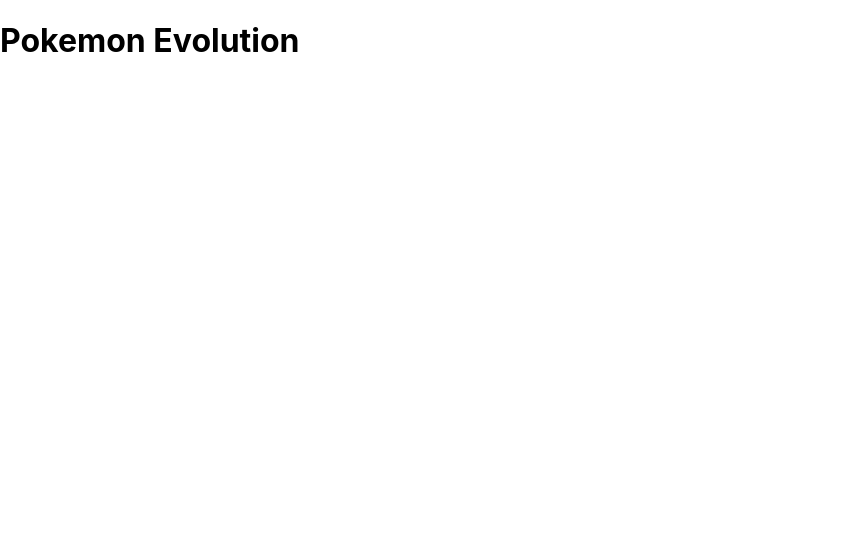
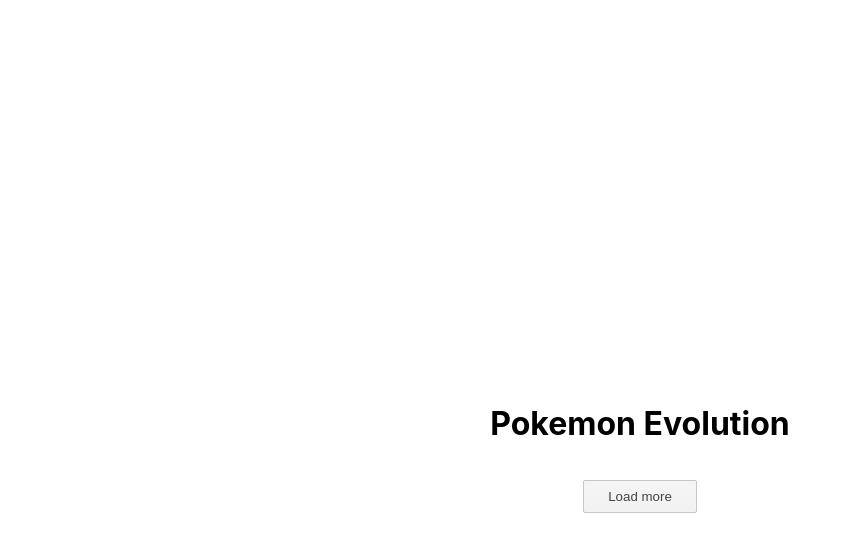
Before and after one commit to clemenceiris/pokedex-react, a React (Create React App) app: page / in a window 1280 px wide. Shown: the top 552 px of the page, without its empty margins (0-849 px from the left). Built offline with nearby package versions, Linux system fonts and the light colour scheme.

Commit message:
add style

```diff
--- a/src/App.js
+++ b/src/App.js
@@ -1,8 +1,14 @@
 
 function App() {
   return (
-    <div className="App">
+    <div className="app-container">
       <h1>Pokemon Evolution</h1>
+      <div className="pokemon-container">
+        <div className="all-container">
+
+        </div>
+        <button className="load-more">Load more</button>
+      </div>
     </div>
   );
 }
--- a/src/index.css
+++ b/src/index.css
@@ -11,3 +11,105 @@
   font-family: source-code-pro, Menlo, Monaco, Consolas, 'Courier New',
     monospace;
 }
+.rock {
+  background-color: rgb(148, 81, 81);
+}
+.ghost {
+  background-color: rgb(247, 247, 247);
+}
+.electric {
+  background-color: rgb(255, 255, 161);
+}
+.bug {
+  background-color: #F6D6A7;
+}
+.poison {
+  background-color: #e0a7f6;
+}
+.normal {
+  background-color: #F4F4F4;
+}
+.fairy {
+  background-color: rgba(255, 192, 203, 0.863);
+}
+.fire {
+  background-color: #FBE3DF;
+}
+.grass {
+  background-color:#E2F9E1;
+}
+.water {
+  background-color:#E0F1FD;
+}
+
+.app-container {
+  display: flex;
+  flex-direction: column;
+  align-items: center;
+  justify-content: center;
+  min-height: 100vh;
+  padding: 3rem 0.5rem;
+}
+.pokemon-container {
+  display: flex;
+  flex-direction: column;
+  align-items: center;
+  justify-content: center;
+}
+.all-container {
+  display: flex;
+  flex-wrap: wrap;
+  align-items: center;
+  justify-content: center;
+}
+.thumb-container {
+  display: flex;
+  flex-direction: column;
+  align-items: center;
+  justify-content: center;
+  padding: 1.5rem 0 ;
+  margin: 0.3rem;
+  border: 1px solid #efefef;
+  border-radius: 0.2rem;
+  min-width: 160px;
+  text-align: center;
+  box-shadow: 0 3px 15px rgba(0, 0, 0, 0.089);
+}
+h3 {
+  margin-bottom: 0.2rem;
+}
+.thumb-container .number {
+  border-radius: 1rem;
+  padding: 0.2rem 0.4rem;
+  background-color: rgba(255,255,255,0.3);
+}
+.thumb-container img {
+  width: 120px;
+  height: 120px;
+}
+.thumb-container small {
+  text-transform: capitalize;
+}
+.detail-wrapper {
+  display: flex;
+  flex-direction: column;
+  width: 100%;
+}
+.detail-wrapper button {
+  color: rgb(22, 22, 22);
+  padding: .5rem;
+  margin-top: 1rem;
+  border: none;
+  border-radius: 0.2rem;
+  cursor: pointer;
+  background-color: rgba(0, 0, 0, 0.185);
+}
+.load-more {
+  background: #f5f5f5 linear-gradient(#f5f5f5,#f1f1f1) repeat-x;
+  border-radius: 2px;
+  border: 1px solid #c6c6c6;
+  color: #444;
+  padding: 0.5rem 1.5rem;
+  min-width: 50%;
+  margin-top: 1rem;
+}
```
